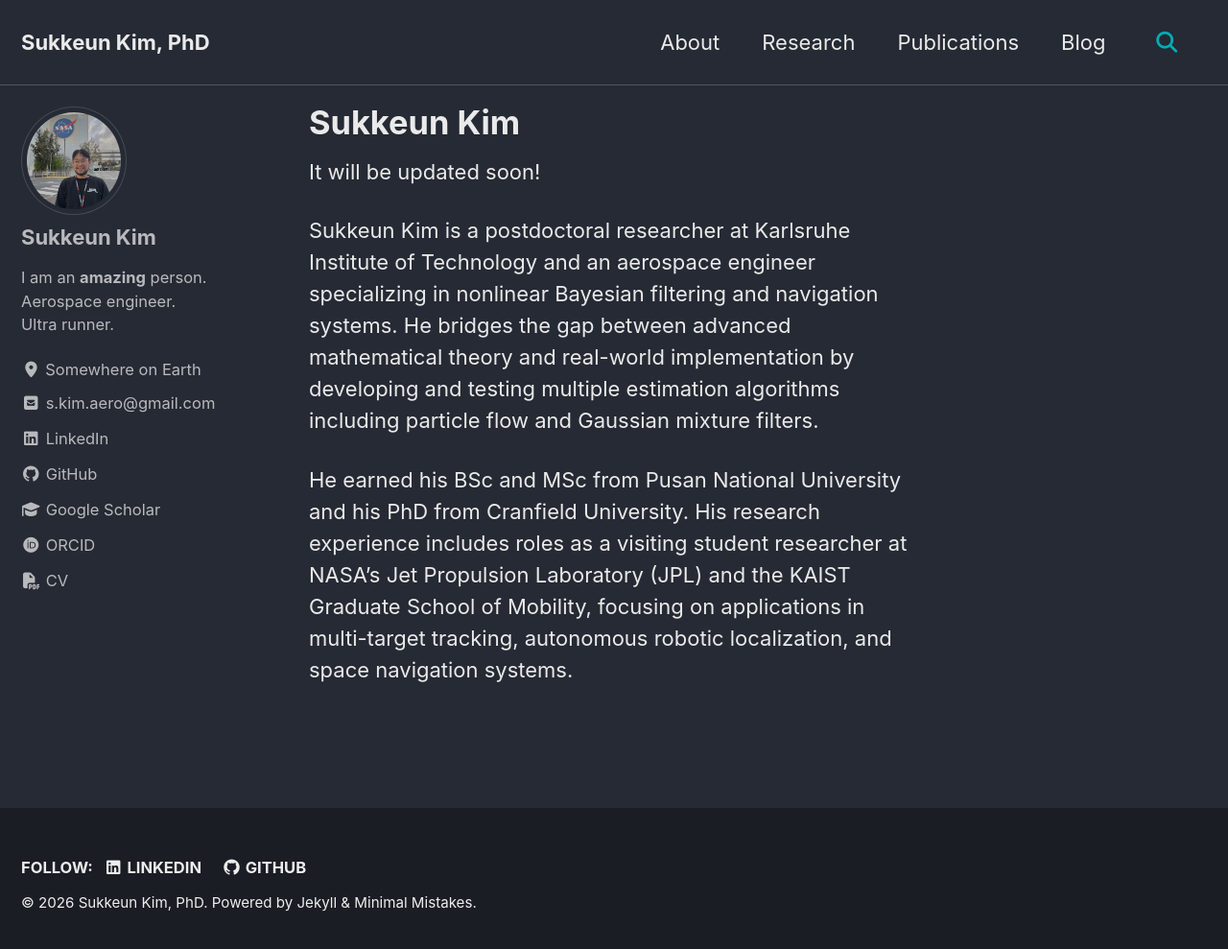
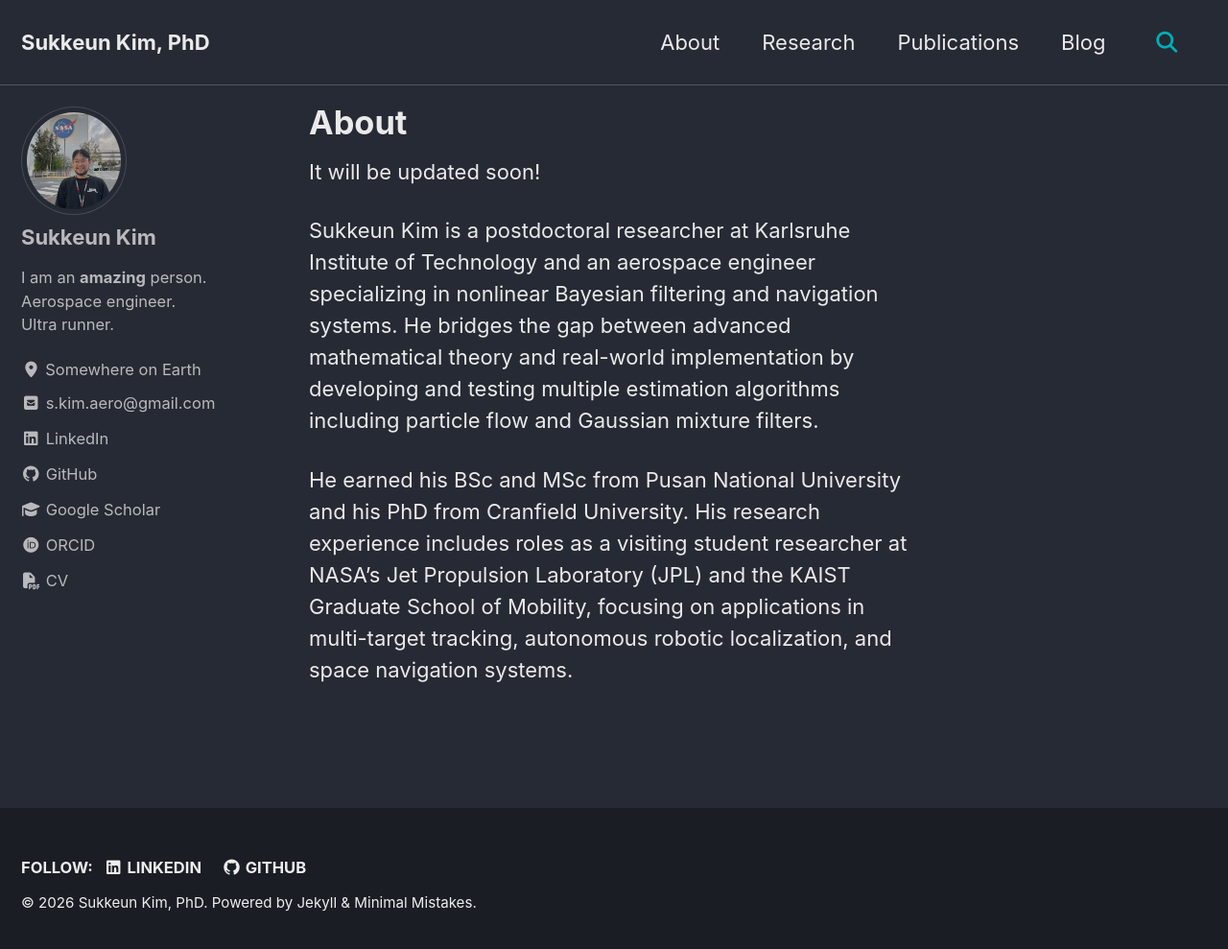
Before and after one commit to skim-aero/skim-aero.github.io, a Jekyll site: the page built from _pages/about.html, in a window 1280 px wide and 997 px high. Shown: the top 989 px of the window at 96% size. Built offline with Jekyll 4.4.1, drawn with Linux system fonts in a browser that asks for light colours; cached includes are drawn as plain includes.

Commit message:
Homepage update

```diff
--- a/_pages/about.html
+++ b/_pages/about.html
@@ -1,6 +1,6 @@
 ---
 layout: single
-title: "Sukkeun Kim"
+title: About
 permalink: /
 author_profile: true
 ---
```
